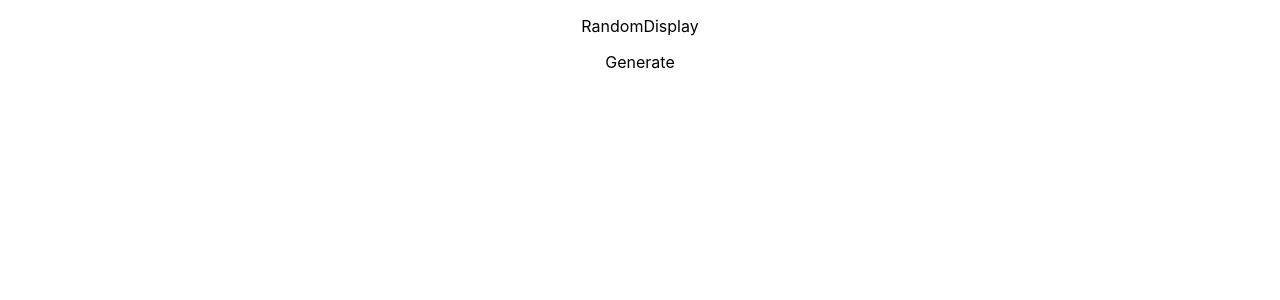
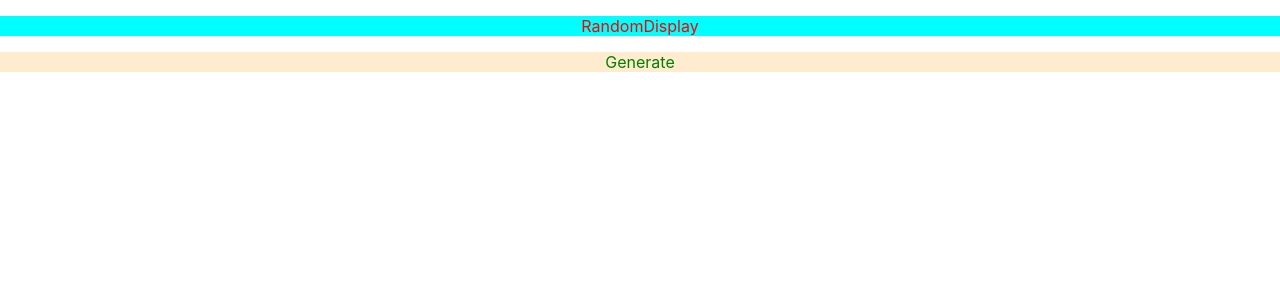
Before and after one commit to Dev-94/draw-me-react, a React (Create React App) app: page / in a window 1280 px wide. Shown: the top 300 px of the page. Built offline with nearby package versions, Linux system fonts and the light colour scheme.

Commit message:
stubs up boilerplate

```diff
--- /dev/null
+++ b/src/Components/Generate.css
@@ -0,0 +1,4 @@
+.g-div {
+    color: green;
+    background-color: blanchedalmond;
+}
--- a/src/Components/Generate.js
+++ b/src/Components/Generate.js
@@ -1,9 +1,10 @@
 import React from 'react'
+import './Generate.css'
 
 function Generate() {
 
     return (
-        <div>
+        <div className="g-div">
             <p>Generate</p>
 
         </div>
--- /dev/null
+++ b/src/Components/RandomDisplay.css
@@ -0,0 +1,5 @@
+.rd-div {
+    color: red;
+    background-color: aqua;
+
+}
--- a/src/Components/RandomDisplay.js
+++ b/src/Components/RandomDisplay.js
@@ -1,9 +1,10 @@
 import React from 'react'
+import './RandomDisplay.css'
 
 function RandomDisplay() {
 
     return (
-        <div>
+        <div className="rd-div">
             <p>RandomDisplay</p>
         </div>
     )
```
